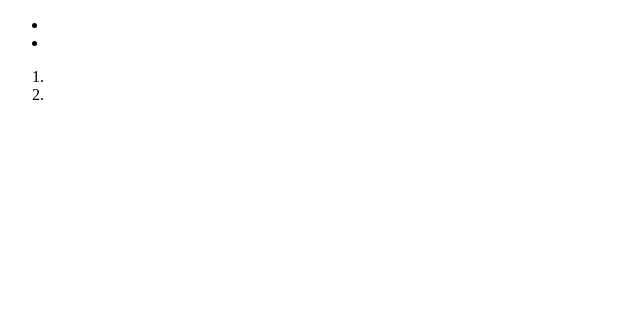
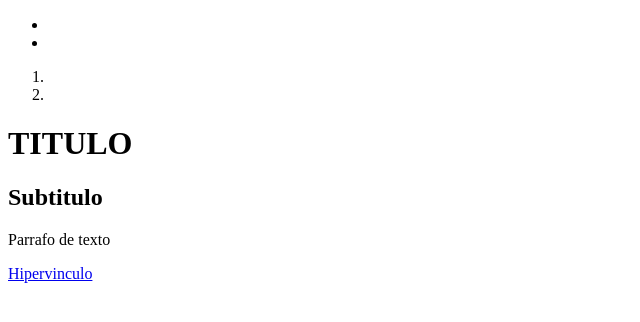
Before and after one commit to PikyR/HTML, a plain HTML site: page index.html in a window 1280 px wide. Shown: the whole page, without its empty margins (0-640 px from the left). Drawn offline with Linux system fonts and the light colour scheme.

Commit message:
fin de clase 8

```diff
--- a/index.html
+++ b/index.html
@@ -48,6 +48,17 @@
         </ol>
     </main>
 
+    <div></div>
+
+    <!-- Etiquetas de contenido  -->
+    <!-- Texto -->
+    <h1>TITULO</h1>
+    <H2>Subtitulo</H2>
+    <p>Parrafo de texto</p>
+
+    <!-- Hipervinculos -->
+    <a href="#">Hipervinculo</a>
+
     <!-- pie del website -->
     <footer>
         <!-- contenido del footer -->
```
